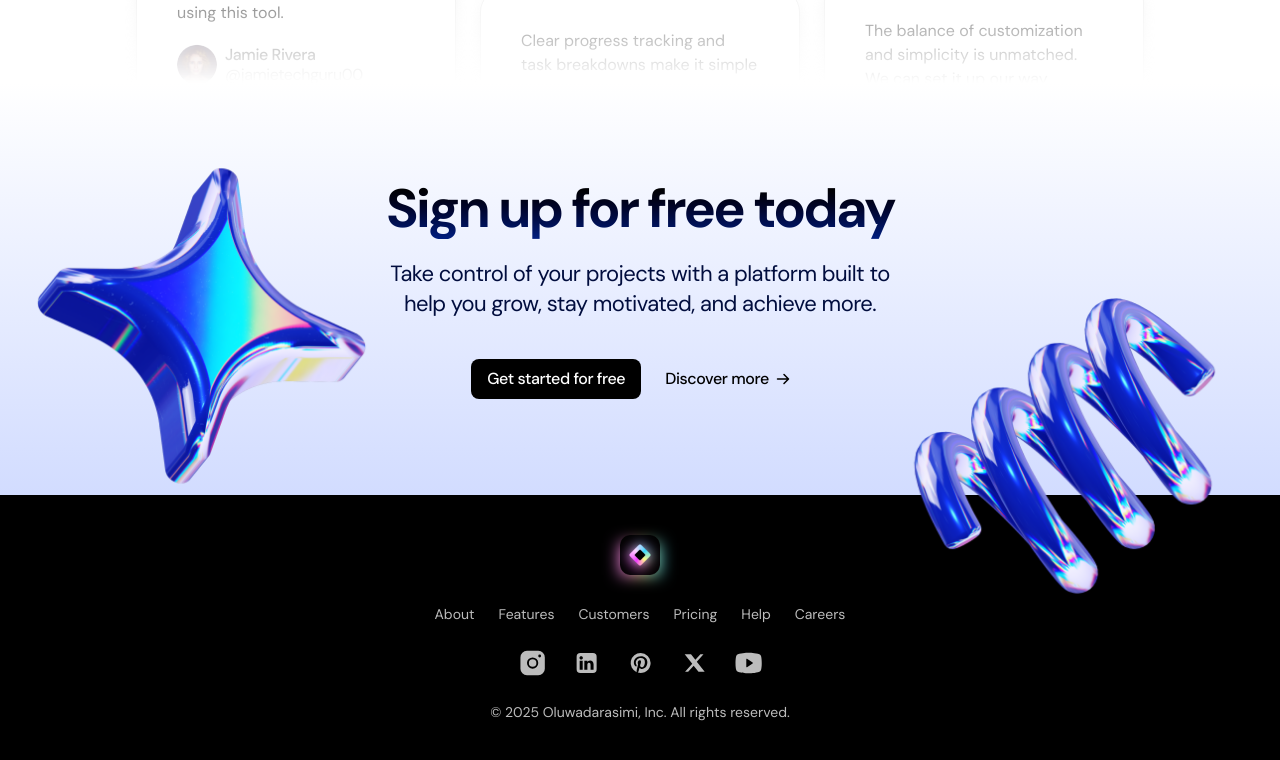
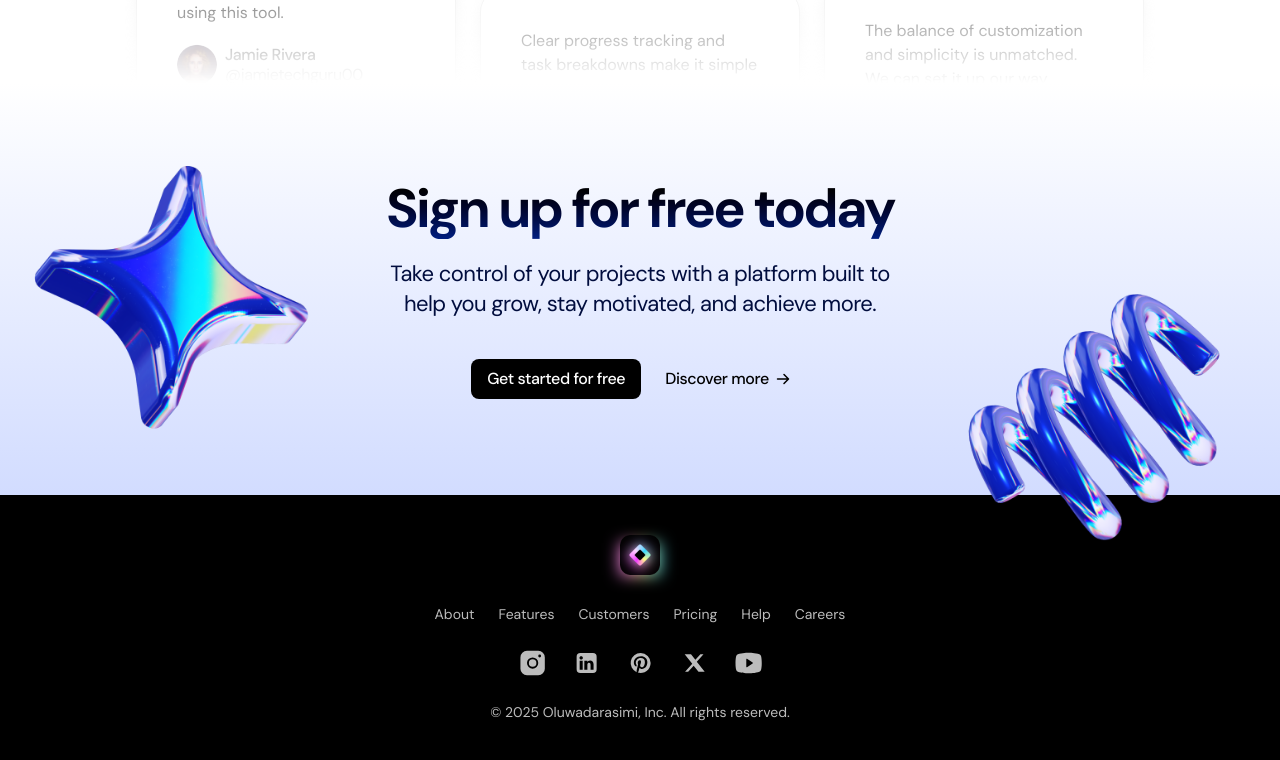
Before and after one commit to Darasimi010/saas-product-landing-page, a Next.js app: page / in a window 1280 px wide. Shown: the part 4244-5004 px from the top of the page. Built offline with nearby package versions, Linux system fonts and the light colour scheme.

Commit message:
reduced the size of the images in the CTA section

```diff
--- a/src/sections/CallToAction.tsx
+++ b/src/sections/CallToAction.tsx
@@ -28,16 +28,16 @@ export const CallToAction = () => {
           <motion.img
             src={springImage.src}
             alt="Spring image"
-            width={360}
-            height={360}
+            width={300}
+            height={300}
             className="hidden md:block absolute -right-[331px] -top-[19px]"
             style={{ translateY }}
           />
           <motion.img
             src={starImage.src}
             alt="Star image"
-            width={360}
-            height={360}
+            width={300}
+            height={300}
             className="hidden md:block absolute -left-[350px] -top-[137px]"
             style={{ translateY }}
           />
```
